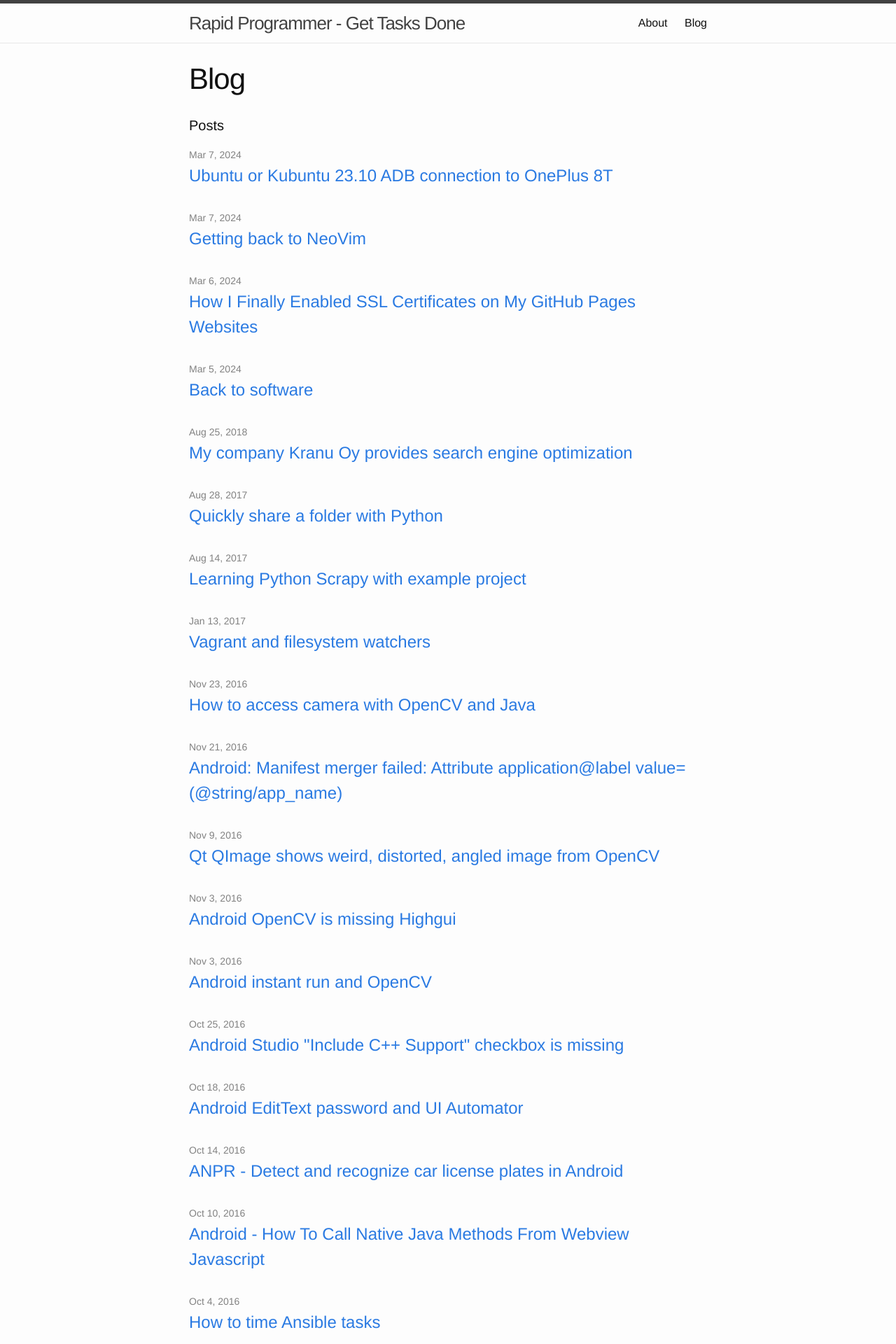
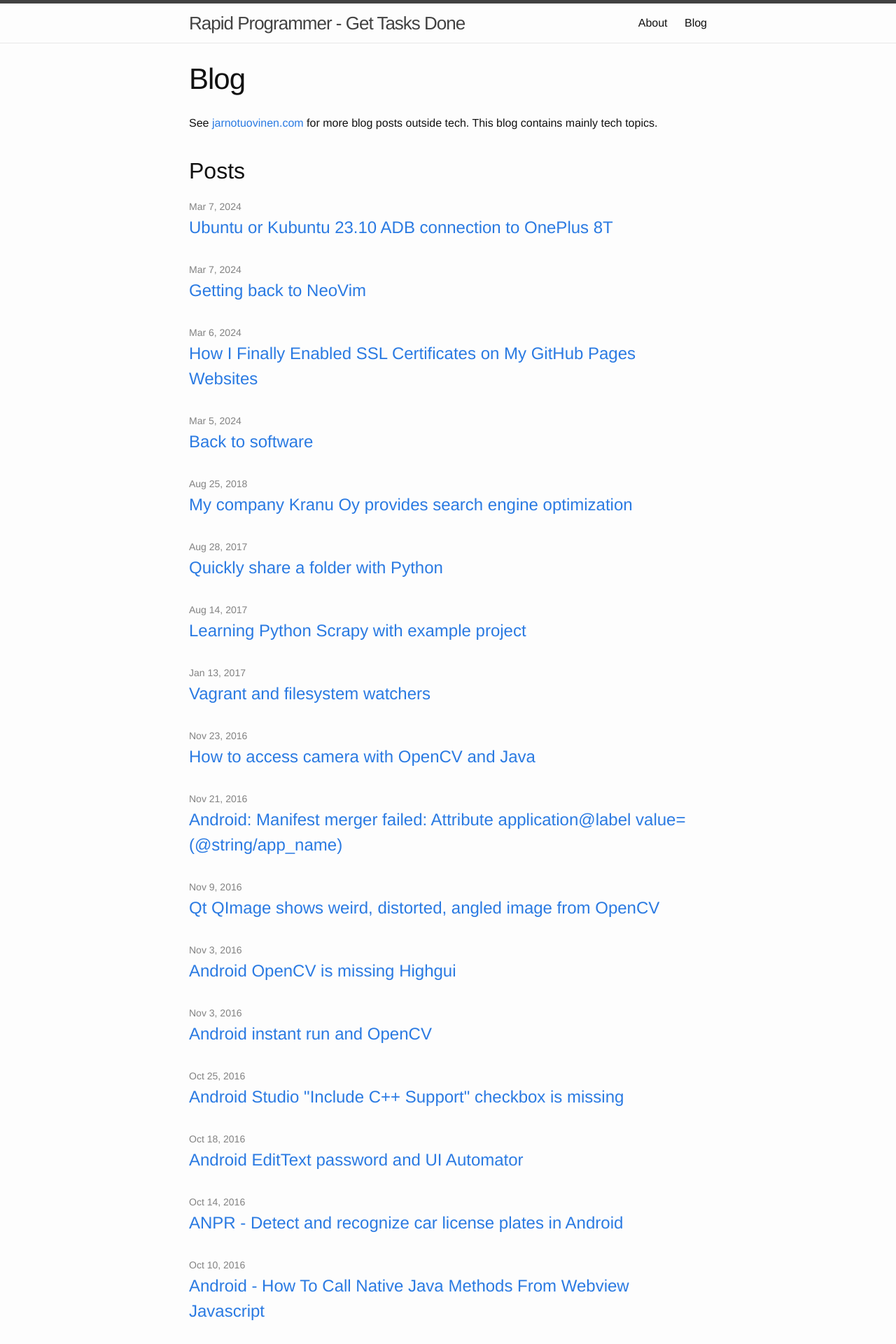
Before and after one commit to spedepekka/rapidprogrammer, a Jekyll site: the page built from blog.md, in a window 1280 px wide. Shown: the top 1920 px of the page at 70% size. Built offline with Jekyll 4.4.1, drawn with Linux system fonts in a browser that asks for light colours.

Commit message:
Add note/link to jarnotuovinen.com blog posts

```diff
--- a/_sass/_base.scss
+++ b/_sass/_base.scss
@@ -204,3 +204,7 @@ pre {
         }
     }
 }
+
+#blog-header-text {
+    margin-bottom: 2rem;
+}
--- a/blog.md
+++ b/blog.md
@@ -7,7 +7,11 @@ in_headers: true
 
 <div class="home">
 
-  <h1 class="page-heading">Posts</h1>
+  <div id="blog-header-text">
+    See <a href="https://jarnotuovinen.com/blog">jarnotuovinen.com</a> for more blog posts outside tech. This blog contains mainly tech topics.
+  </div>
+
+  <h2 class="page-heading">Posts</h2>
 
   <ul class="post-list">
     {% for post in site.posts %}
```
